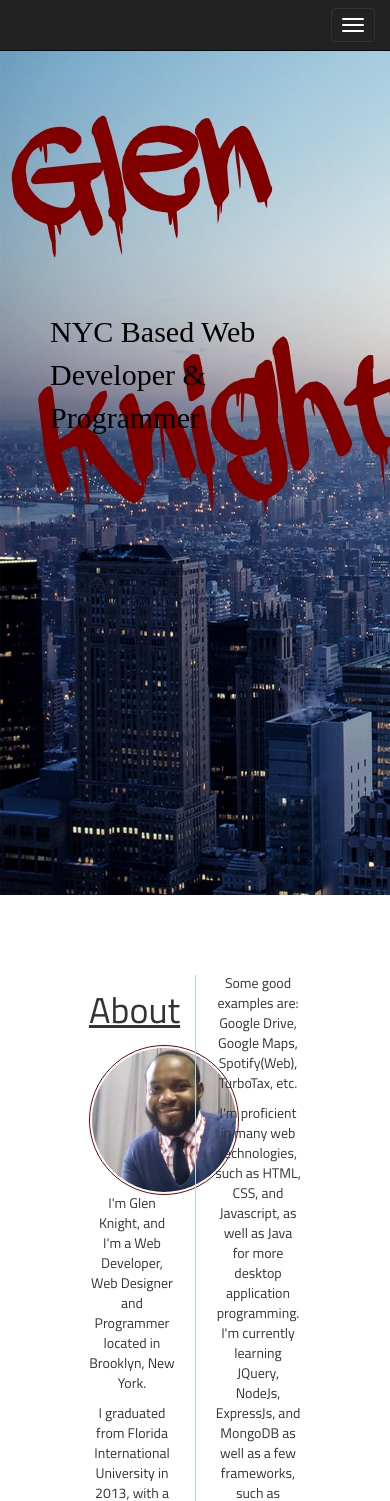
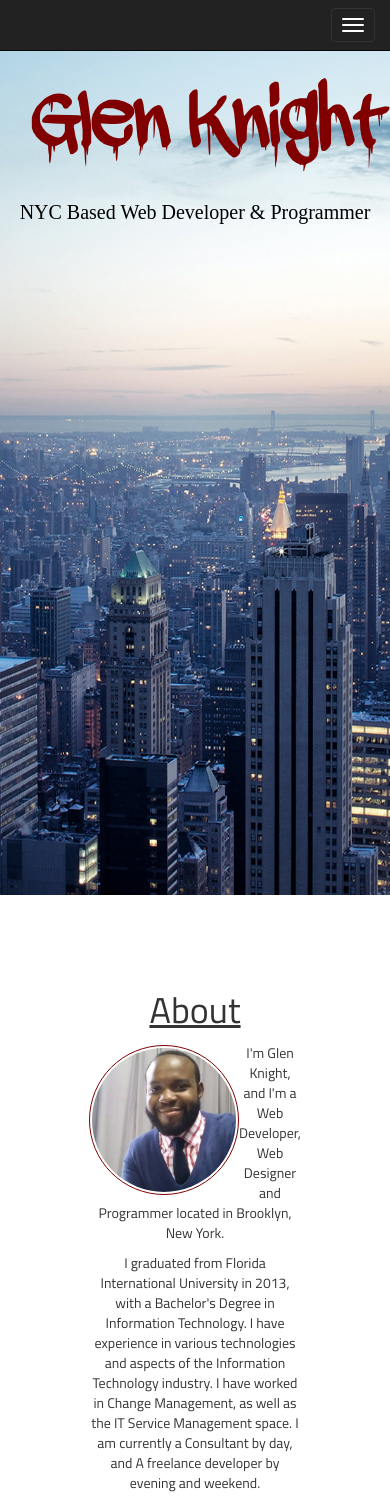
Before and after one commit to glenak1911/KnightGlendotNYC, a PHP site: page / in a window 390 px wide; the page is wider, and only the part inside the window is pictured. Shown: the top 1501 px of that part. Run offline with PHP 8.4, Linux system fonts and the light colour scheme; some libraries are stand-ins or nearby versions; some web fonts are replaced.

Commit message:
Optimized Mobile Responsiveness

```diff
--- a/css/style.css
+++ b/css/style.css
@@ -60,10 +60,12 @@ h1{
 }
 
 .jumbotron{
-  background: url(../img/382499.jpg);
+  background: #595959 url(../img/382499.jpg);
   padding:0px;
   height:100vh;
   background-size:cover;
+  background-attachment:fixed;
+  background-position:center;
 }
 
 .jumbotron .container{
@@ -119,27 +121,27 @@ h1{
 	background-color:#000000;
 }
 
-.glenName{
-	height:210px;
-	width:80vw;
+h1.glenName{
+	width:100%;
 	position:relative;
 	left:10px;
 	font-family: a dripping marker;
-	font-size:185px;
+	font-size:150px;
+	top:5px;
 	color:#800000;
     -ms-transform: rotate(-7deg); /* IE 9 */
     -webkit-transform: rotate(-7deg); /* Chrome, Safari, Opera */
     transform: rotate(-7deg);
+	text-decoration:none;
 }
 
 .glenTagLine{
-	height:100px;
-	width:80vw;
+	height:50px;
+	width:100%;
 	color:#000;
 	position:relative;
 	left:50px;
-	top:50px;
-	font-size:30px;
+	font-size:25px;
 	font-family: Times New Yorker;
 }
 
@@ -256,3 +258,45 @@ legend{
 	display:none;
 	color:#ff3333;
 }
+
+@media(max-width:550px){
+	.bodyContent{
+	  padding:50px 50px;
+	  text-align:center;
+	  width:80%;
+	  margin:0px auto;
+	  -webkit-column-count: 1; /* Chrome, Safari, Opera */
+	  -moz-column-count: 1; /* Firefox */
+	  column-count: 1;
+	  -webkit-column-gap: 40px; /* Chrome, Safari, Opera */
+	  -moz-column-gap: 40px; /* Firefox */
+	  column-gap: 40px;
+	  -webkit-column-rule: 1px solid lightblue; /* Chrome, Safari, Opera */
+	  -moz-column-rule: 1px solid lightblue; /* Firefox */
+	  column-rule: 1px solid lightblue;
+	}
+
+	h1.glenName{
+		width:100%;
+		position:relative;
+		font-family: a dripping marker;
+		font-size:100px;
+		top:5px;
+		color:#800000;
+		text-align:center;
+		-ms-transform: rotate(0deg); /* IE 9 */
+		-webkit-transform: rotate(0deg); /* Chrome, Safari, Opera */
+		transform: rotate(0deg);
+		text-decoration:none;
+	}
+
+	.glenTagLine{
+		width:100%;
+		color:#000;
+		position:relative;
+		text-align:center;
+		font-size:20px;
+		left:0px;
+		font-family: Times New Yorker;
+	}
+}
--- a/index.html
+++ b/index.html
@@ -40,8 +40,10 @@
 		</nav>
 		<div class="jumbotron">
 			<div class="container">
-						<div class="glenName">Glen Knight</div>
-						<div class="glenTagLine">NYC Based Web Developer &amp; Programmer</div>
+				<div class="col-md-6">
+						<h1 class="glenName">Glen Knight</h1>
+						<h2 class="glenTagLine">NYC Based Web Developer &amp; Programmer</h2>
+				</div>
 			</div>
 		</div>
 			<div class="bodyContent">
```
